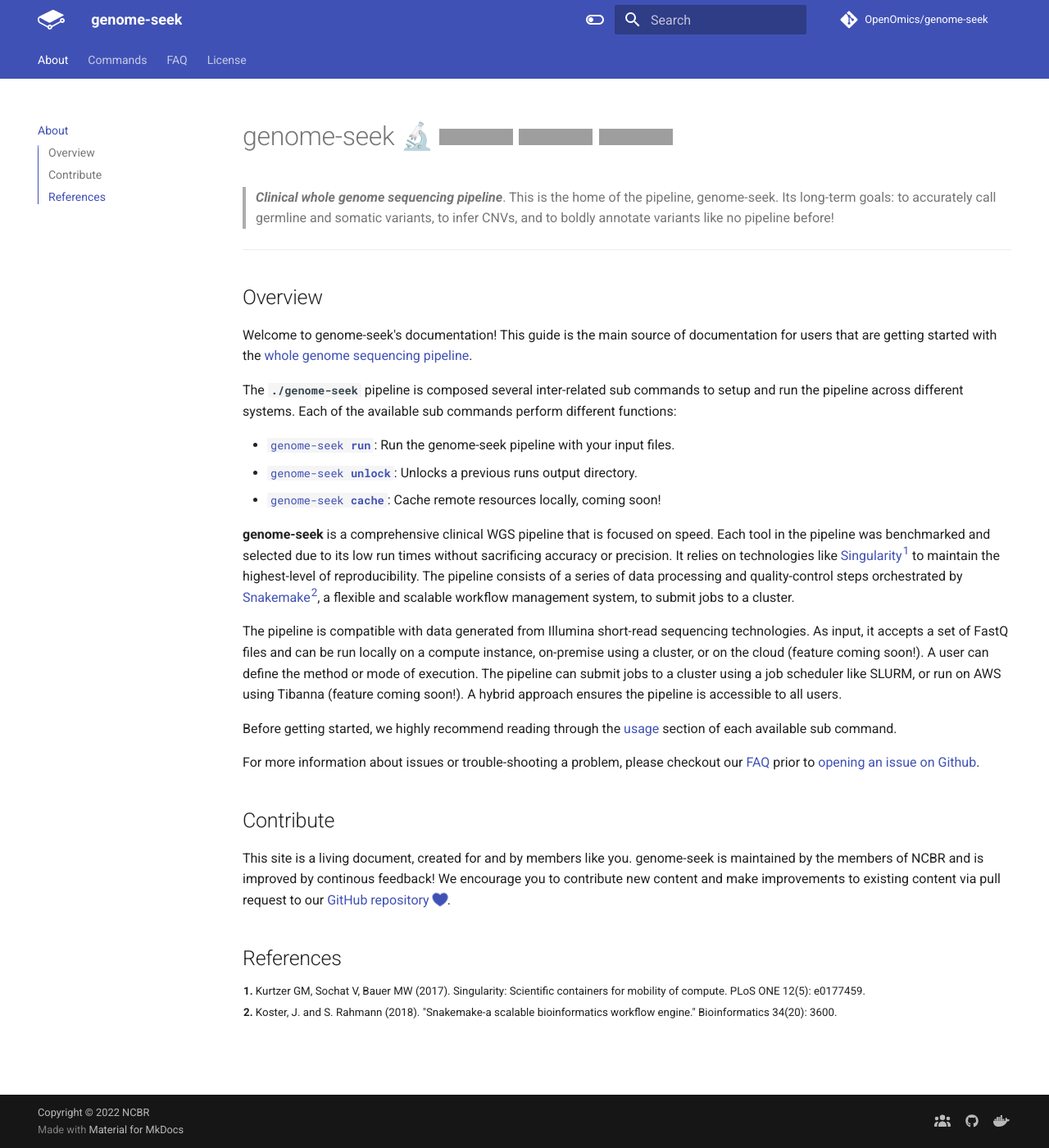
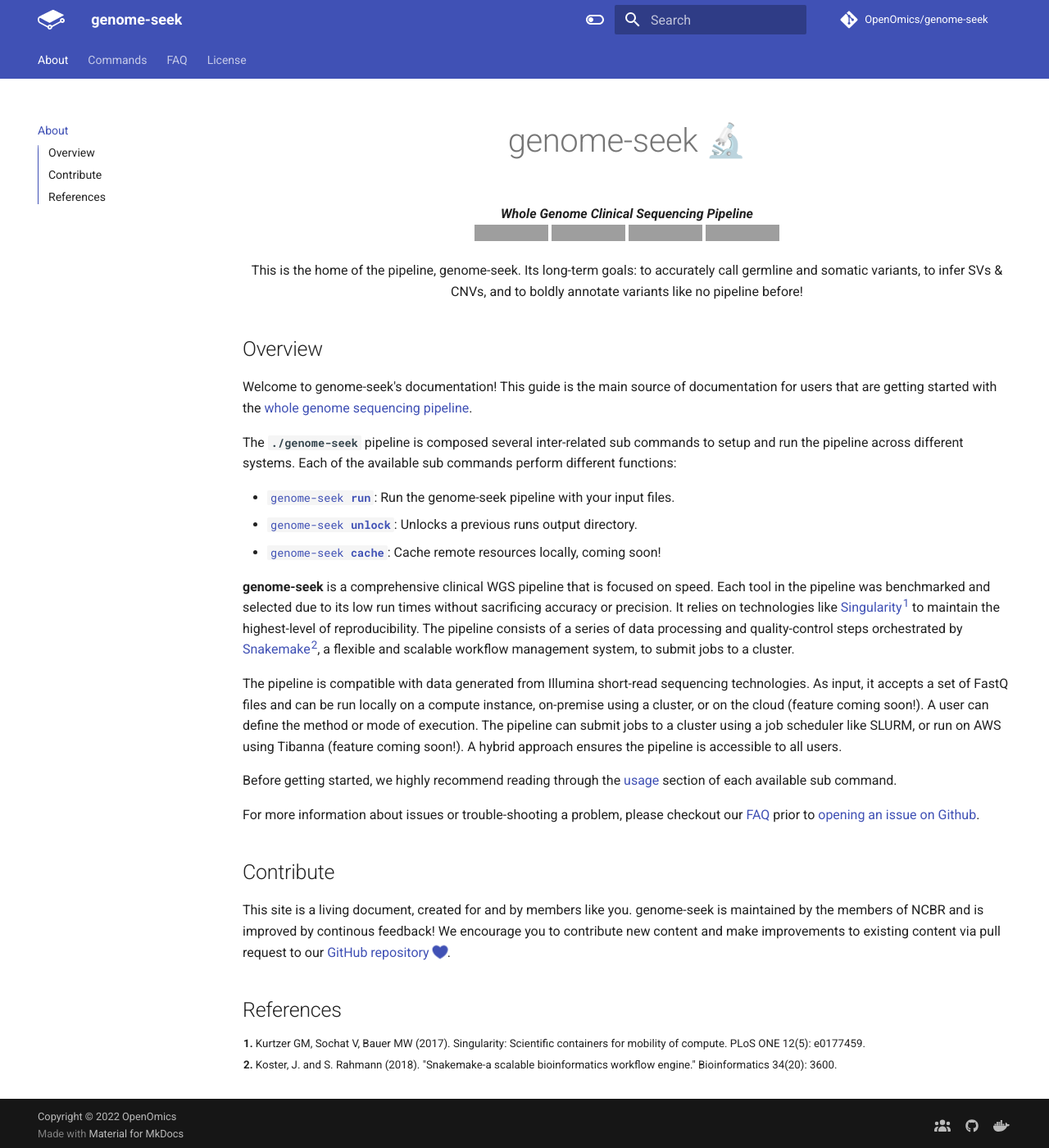
Before and after one commit to OpenOmics/genome-seek, an MkDocs documentation site: the page built from docs/index.md, in a window 1280 px wide and 1400 px high. Shown: the whole window at 82% size. Built offline with MkDocs 1.6.1 and Material for MkDocs 9.7.7, drawn with Linux system fonts in a browser that asks for light colours; comment, search, counter and statistics services are not loaded; the version menu is left out; grey boxes are pictures that could not be loaded.

Commit message:
Adding new dark mode theme and index header

```diff
--- a/docs/css/extra.css
+++ b/docs/css/extra.css
@@ -10,3 +10,8 @@
 .heart {
   animation: heart 1500ms infinite;
 }
+
+[data-md-color-scheme="slate"] {
+  --md-primary-fg-color:        #1A1B23DE;
+  --md-typeset-a-color:         #b1b9ed;
+}
--- a/docs/index.md
+++ b/docs/index.md
@@ -1,8 +1,28 @@
-# genome-seek 🔬  [![docs](https://github.com/OpenOmics/genome-seek/workflows/docs/badge.svg)](https://github.com/OpenOmics/genome-seek/actions) [![GitHub issues](https://img.shields.io/github/issues/OpenOmics/genome-seek?color=brightgreen)](https://github.com/OpenOmics/genome-seek/issues)  [![GitHub license](https://img.shields.io/github/license/OpenOmics/genome-seek)](https://github.com/OpenOmics/genome-seek/blob/main/LICENSE)
+<div align="center">
 
-> **_Clinical whole genome sequencing pipeline_**. This is the home of the pipeline, genome-seek. Its long-term goals: to accurately call germline and somatic variants, to infer CNVs, and to boldly annotate variants like no pipeline before!
+  <h1 style="font-size: 250%">genome-seek 🔬</h1>
 
----
+  <b><i>Whole Genome Clinical Sequencing Pipeline</i></b><br>
+  <a href="https://github.com/OpenOmics/genome-seek/actions/workflows/main.yaml">
+    <img alt="tests" src="https://github.com/OpenOmics/genome-seek/workflows/tests/badge.svg">
+  </a>
+  <a href="https://github.com/OpenOmics/genome-seek/actions/workflows/docs.yml">
+    <img alt="docs" src="https://github.com/OpenOmics/genome-seek/workflows/docs/badge.svg">
+  </a>
+  <a href="https://github.com/OpenOmics/genome-seek/issues">
+    <img alt="GitHub issues" src="https://img.shields.io/github/issues/OpenOmics/genome-seek?color=brightgreen">
+  </a>
+  <a href="https://github.com/OpenOmics/genome-seek/blob/main/LICENSE">
+    <img alt="GitHub license" src="https://img.shields.io/github/license/OpenOmics/genome-seek">
+  </a>
+
+  <p>
+    This is the home of the pipeline, genome-seek. Its long-term goals: to accurately call germline and somatic variants, to infer SVs & CNVs, and to boldly annotate variants like no pipeline before!
+  </p>
+
+</div>
+
+
 ## Overview
 Welcome to genome-seek's documentation! This guide is the main source of documentation for users that are getting started with the [whole genome sequencing pipeline](https://github.com/OpenOmics/genome-seek/).
 
--- a/mkdocs.yml
+++ b/mkdocs.yml
@@ -14,7 +14,7 @@
   - css/extra.css
 
 # Copyright
-copyright: Copyright &copy; 2022 NCBR
+copyright: Copyright &copy; 2022 OpenOmics
 
 # Configuration
 theme:
@@ -24,15 +24,13 @@
     - navigation.top
     - toc.integrate
   palette:
+    # Palette toggle for light mode
     - scheme: default
-      primary: indigo
-      accent: indigo
       toggle:
         icon: material/toggle-switch-off-outline
         name: Switch to dark mode
+    # Palette toggle for dark mode
     - scheme: slate
-      primary: red
-      accent: red
       toggle:
         icon: material/toggle-switch
         name: Switch to light mode
@@ -46,7 +44,6 @@
   - minify:
       minify_html: true
 
-
 # Customization
 extra:
   social:
@@ -58,7 +55,6 @@
       link: https://hub.docker.com/orgs/nciccbr/repositories
   version:
     provider: mike
-
 
 # Extensions
 markdown_extensions:
```
